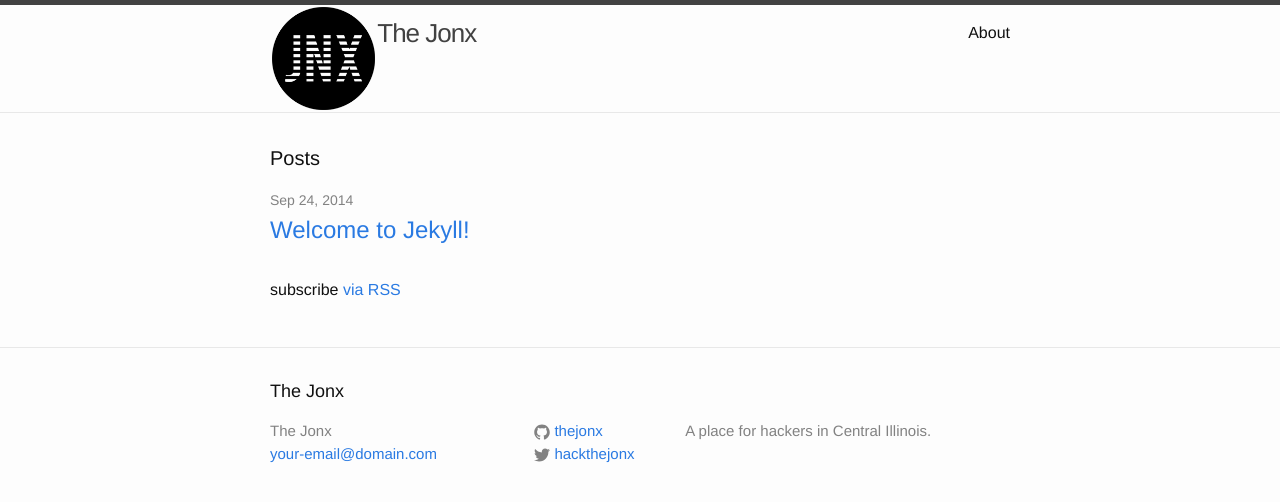
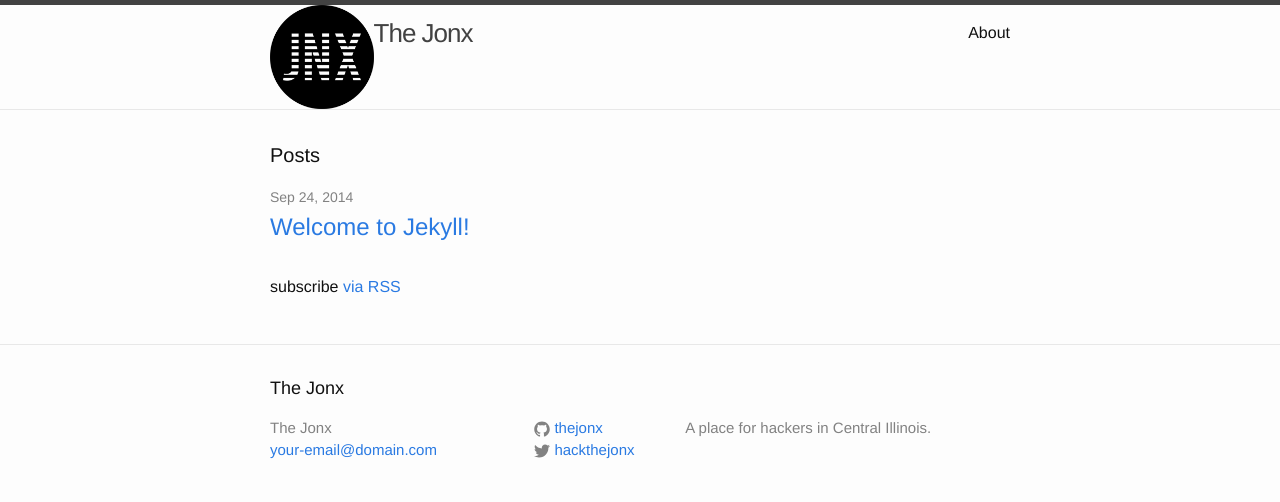
Before and after one commit to thejonx/thejonx.github.io, a Jekyll site: the page built from index.html, in a window 1280 px wide. Shown: the top 502 px of the page. Built offline with Jekyll 4.4.1, drawn with Linux system fonts in a browser that asks for light colours.

Commit message:
Try to center image.

```diff
--- a/_sass/_layout.scss
+++ b/_sass/_layout.scss
@@ -13,7 +13,6 @@
 .site-logo {
     width: 14%;
     height: 14%;
-    padding: 0.25%;
     float: left;
     background-image: url('{{ site.baseurl }}/website/images/logos/jonx_logo200px.png') no-repeat;
 
```
